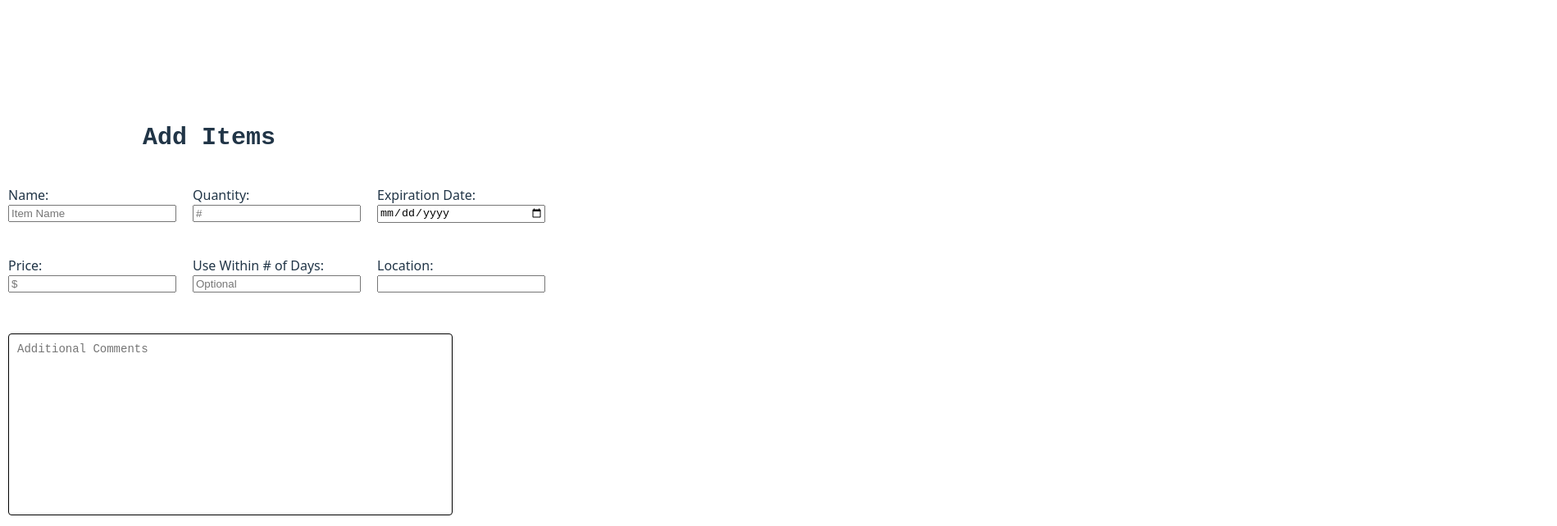
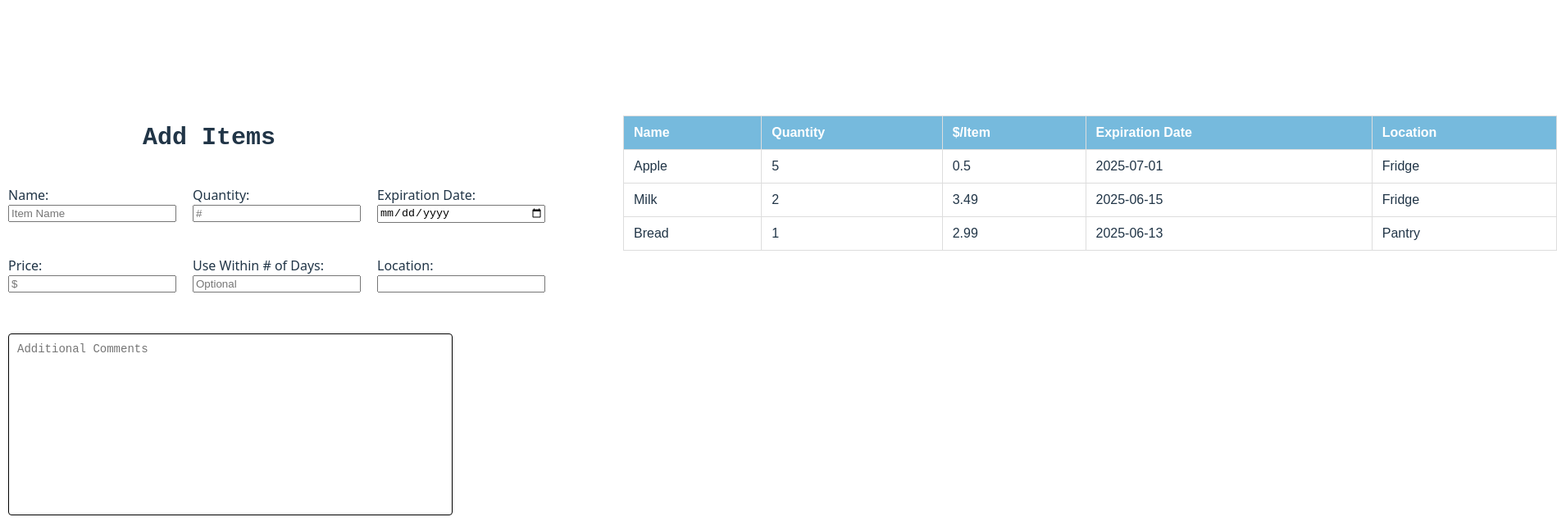
Before and after one commit to AndyChau123/Inventory-App, a React (Vite) app in the folder InventoryApp/: page / in a window 1280 px wide. Shown: the top 642 px of the page at 82% size, 1899 px wide, since content can reach past the window. Built offline with nearby package versions, Linux system fonts and the light colour scheme.

Commit message:
Item list table display (#6)

```diff
--- a/InventoryApp/package.json
+++ b/InventoryApp/package.json
@@ -11,7 +11,9 @@
   },
   "dependencies": {
     "react": "^19.1.0",
-    "react-dom": "^19.1.0"
+    "react-dom": "^19.1.0",
+    "react-table": "^7.8.0",
+    "table": "^6.9.0"
   },
   "devDependencies": {
     "@eslint/js": "^9.25.0",
--- a/InventoryApp/src/App.css
+++ b/InventoryApp/src/App.css
@@ -0,0 +1,7 @@
+.rowC {
+  display: flex;
+  flex-wrap: wrap;
+  flex-direction: row;
+  gap: 250px;
+  justify-content: center;
+}
--- a/InventoryApp/src/App.jsx
+++ b/InventoryApp/src/App.jsx
@@ -1,7 +1,14 @@
 import AddItem from "./Add-Item-Component/AddItem.jsx";
+import List from "./List-Component/List.jsx";
+import "./App.css";
 
 function App() {
-  return <AddItem />;
+  return (
+    <div className="rowC">
+      <AddItem />
+      <List />
+    </div>
+  );
 }
 
 export default App;
--- a/InventoryApp/src/List-Component/List.css
+++ b/InventoryApp/src/List-Component/List.css
@@ -0,0 +1,27 @@
+.listTable table {
+  width: 245%;
+  border-collapse: collapse;
+  margin: 20px 0;
+  font-family: Arial, sans-serif;
+  font-size: 16px;
+}
+
+.listTable th,
+.listTable td {
+  border: 1px solid #ddd;
+  padding: 8px 12px;
+  text-align: left;
+}
+
+.listTable th {
+  background-color: #76badd;
+  color: white;
+}
+
+.listTable tr:nth-child(even) {
+  background-color: #ffffff1f;
+}
+
+.listTable tr:hover {
+  background-color: #e0f7fa38;
+}
--- a/InventoryApp/src/List-Component/List.jsx
+++ b/InventoryApp/src/List-Component/List.jsx
@@ -0,0 +1,109 @@
+import "./List.css";
+import * as React from "react";
+import { useTable } from "react-table";
+import { useState } from "react";
+import AddItem from "../Add-Item-Component/AddItem";
+
+function List() {
+  // Sample data for the table
+  const [items] = useState([
+    {
+      name: "Apple",
+      quantity: 5,
+      expDate: "2025-07-01",
+      useWithin: 7,
+      price: 0.5,
+      notes: "Organic Fuji apples",
+      location: "Fridge",
+    },
+    {
+      name: "Milk",
+      quantity: 2,
+      expDate: "2025-06-15",
+      useWithin: 3,
+      price: 3.49,
+      notes: "2% Reduced Fat",
+      location: "Fridge",
+    },
+    {
+      name: "Bread",
+      quantity: 1,
+      expDate: "2025-06-13",
+      useWithin: 2,
+      price: 2.99,
+      notes: "Whole wheat",
+      location: "Pantry",
+    },
+  ]);
+
+  // assign items array to data
+  const data = React.useMemo(() => items, [items]);
+
+  //define columns
+  const columns = React.useMemo(
+    () => [
+      {
+        Header: "Name",
+        accessor: "name",
+        size: 2000,
+      },
+      {
+        Header: "Quantity",
+        accessor: "quantity",
+      },
+      {
+        Header: "$/Item",
+        accessor: "price",
+      },
+      {
+        Header: "Expiration Date",
+        accessor: "expDate",
+      },
+      {
+        Header: "Location",
+        accessor: "location",
+      },
+    ],
+    []
+  );
+
+  // use the useTale hook to create a table instance
+  const { getTableProps, getTableBodyProps, headerGroups, rows, prepareRow } =
+    useTable({ columns, data });
+
+  return (
+    <div className="list">
+      <div className="listTable">
+        <table {...getTableProps()}>
+          {/* get header info */}
+          <thead>
+            {headerGroups.map((headerGroup) => (
+              <tr {...headerGroup.getHeaderGroupProps()}>
+                {headerGroup.headers.map((column) => (
+                  <th {...column.getHeaderProps()}>
+                    {column.render("Header")}
+                  </th>
+                ))}
+              </tr>
+            ))}
+          </thead>
+          {/* get items info and send to table */}
+          <tbody {...getTableBodyProps()}>
+            {rows.map((row) => {
+              prepareRow(row);
+              return (
+                <tr {...row.getRowProps()}>
+                  {row.cells.map((cell) => (
+                    <td {...cell.getCellProps()}> {cell.render("Cell")} </td>
+                  ))}
+                </tr>
+              );
+            })}
+          </tbody>
+        </table>
+      </div>
+    </div>
+  );
+}
+
+export default List;
```
Also changed, not shown: 1 other file (tests, documents, lock files or other folders).
